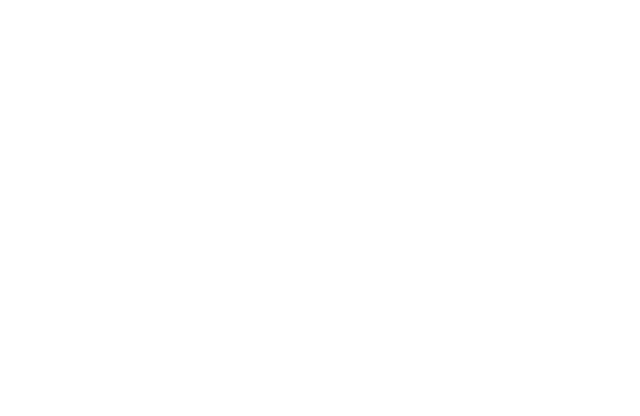
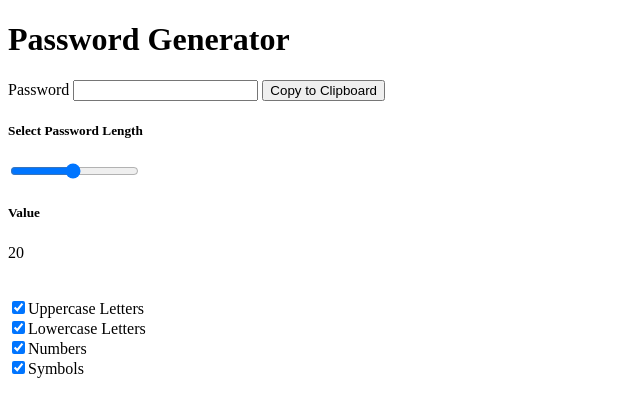
Before and after one commit to WebDevWes/Password-Generator, a plain HTML site: page passgen.html in a window 1280 px wide. Shown: the whole page, without its empty margins (0-640 px from the left). Drawn offline with Linux system fonts and the light colour scheme.

Commit message:
layout for password generator

```diff
--- a/passgen.html
+++ b/passgen.html
@@ -7,6 +7,31 @@
         <link rel="stylesheet" href="passgen.css">
     </head>
     <body>
+        <h1>Password Generator</h1>
+
+        <label for="password">Password</label>
+        <input type="text" id="password">
+        <button>Copy to Clipboard</button>
+
+        <br>
+        <div class="slidecontainer">
+            <h5>Select Password Length</h5>
+            <input type="range" min="1" max="40" value="20" id="slider">
+            <h5>Value</h5>
+            <span id="sliderDisplay">20</span>
+        </div>
+        <br>
+        <br>
+
+
+        <input type="checkbox" id="upper" checked><label for="upper">Uppercase Letters</label>
+        <br>
+        <input type="checkbox" id="lower" checked><label for="lower">Lowercase Letters</label>
+        <br>
+        <input type="checkbox" id="numbers" checked><label for="numbers">Numbers</label>
+        <br>
+        <input type="checkbox" id="symbols" checked><label for="symbols">Symbols</label>
+        <br>
 
     </body>
 </html>
```
